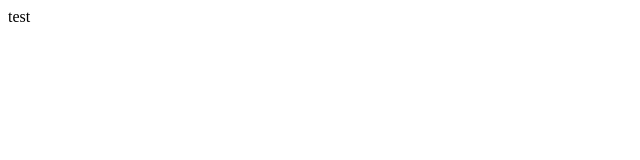
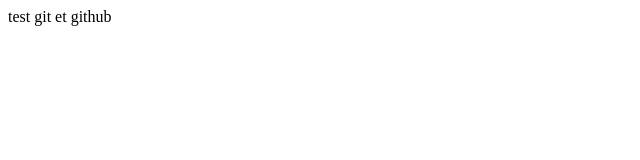
Before and after one commit to midomoha/tutogit, a plain HTML site: page index.html in a window 1280 px wide. Shown: the whole page, without its empty margins (0-640 px from the left). Drawn offline with Linux system fonts and the light colour scheme.

Commit message:
changement fichier html

```diff
--- a/index.html
+++ b/index.html
@@ -1,7 +1,7 @@
 <html>
 
 <body>
-    test
+    test git et github
 </body>
 
 </html>
```
